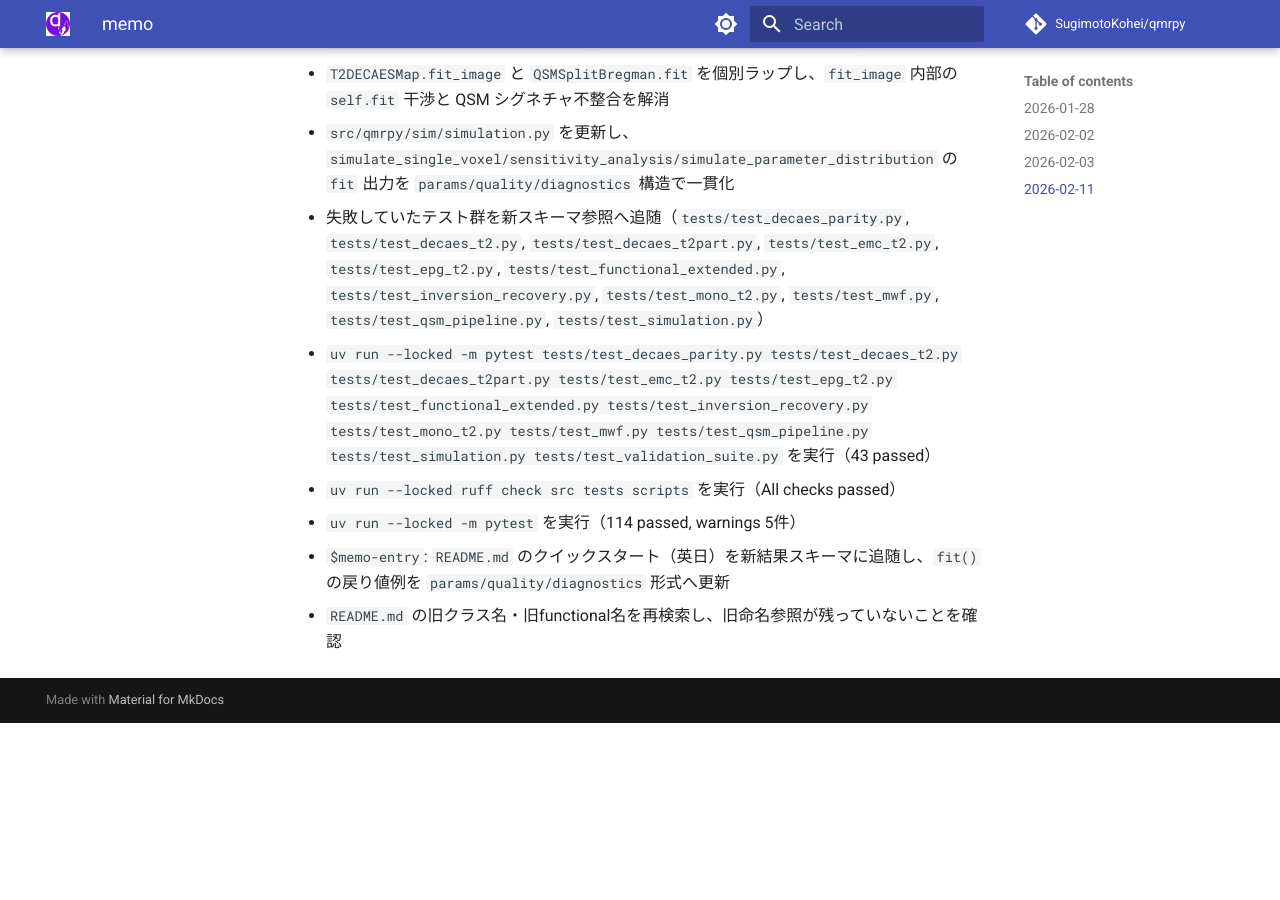
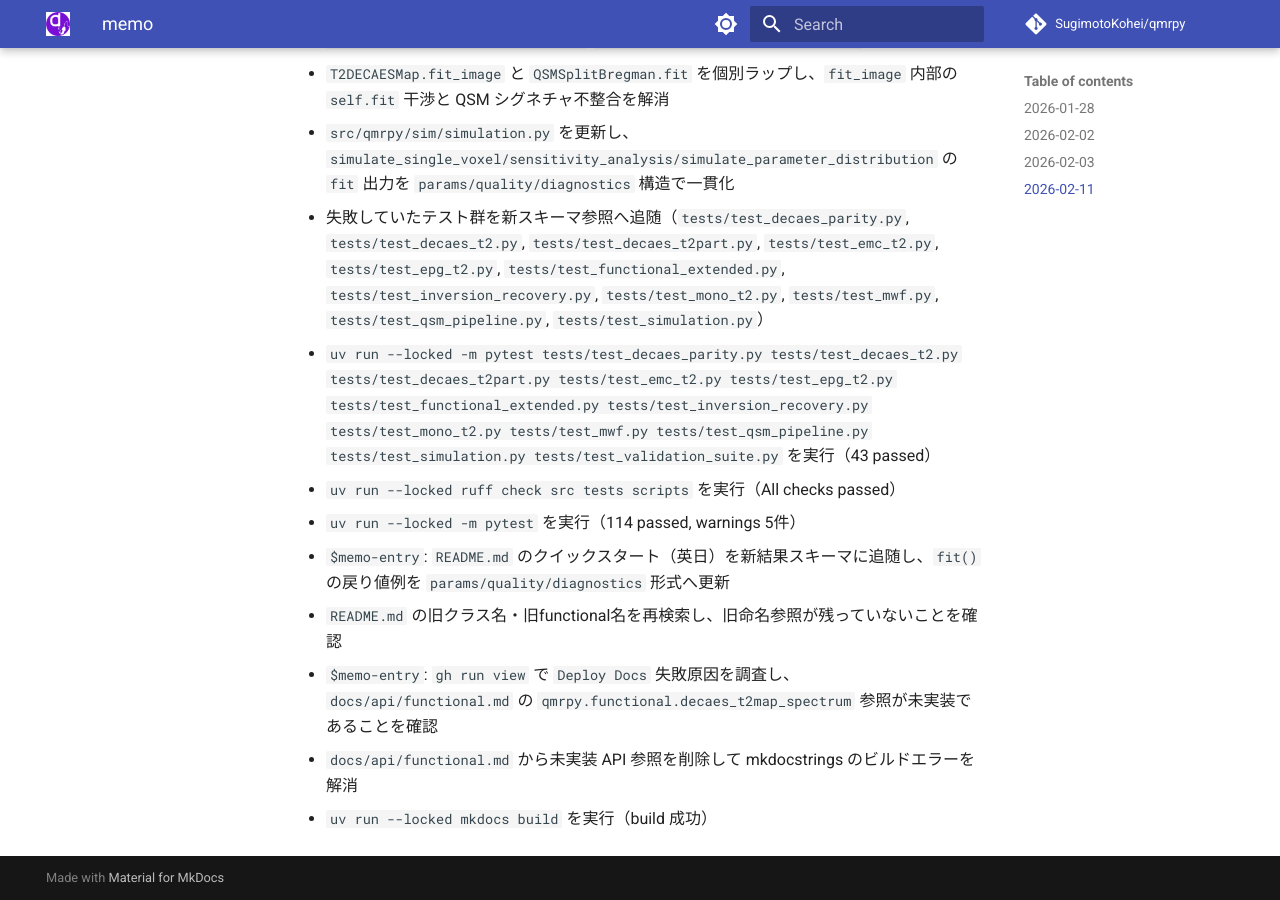
Before and after one commit to SugimotoKohei/qmrpy, an MkDocs documentation site: the page built from docs/memo.md, in a window 1280 px wide and 900 px high, scrolled down 4869 px. Built offline with MkDocs 1.6.1 and Material for MkDocs 9.7.7, drawn with Linux system fonts in a browser that asks for light colours; comment, search, counter and statistics services are not loaded; before the commit the page ends 5592 px from its top, so only the background shows below that.

Commit message:
🐛 fix(docs): remove stale functional api reference
- Drop qmrpy.functional.decaes_t2map_spectrum entry from docs/api/functional.md\n- Document Actions failure analysis and mkdocs verification in docs/memo.md

```diff
--- a/docs/memo.md
+++ b/docs/memo.md
@@ -110,3 +110,6 @@
 - `uv run --locked -m pytest` を実行（114 passed, warnings 5件）
 - `$memo-entry`: `README.md` のクイックスタート（英日）を新結果スキーマに追随し、`fit()` の戻り値例を `params/quality/diagnostics` 形式へ更新
 - `README.md` の旧クラス名・旧functional名を再検索し、旧命名参照が残っていないことを確認
+- `$memo-entry`: `gh run view` で `Deploy Docs` 失敗原因を調査し、`docs/api/functional.md` の `qmrpy.functional.decaes_t2map_spectrum` 参照が未実装であることを確認
+- `docs/api/functional.md` から未実装 API 参照を削除して mkdocstrings のビルドエラーを解消
+- `uv run --locked mkdocs build` を実行（build 成功）
```
Also changed, not shown: docs/api/functional.md (+0 -2 lines).
